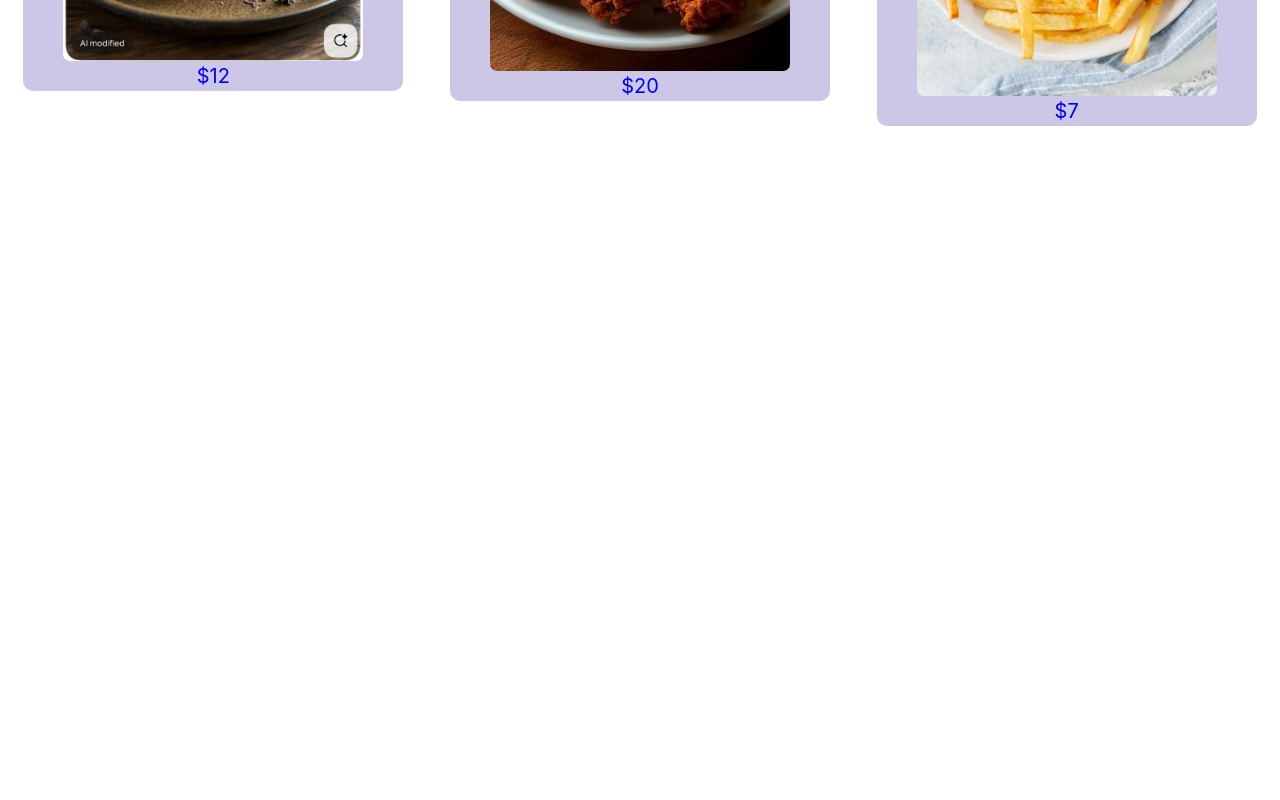
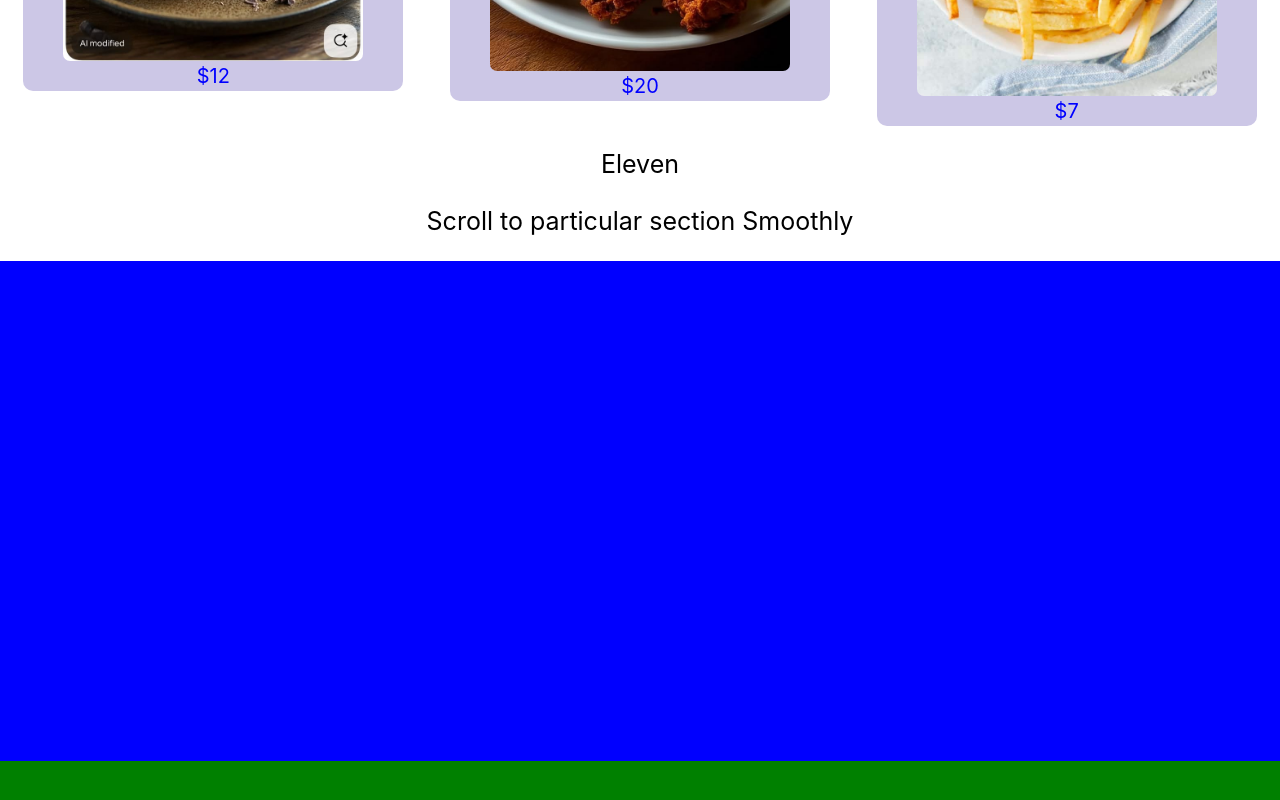
Before and after one commit to heriya-ahmed-dev/React_Intervew_preparation, a React (Vite) app: page / in a window 1280 px wide. Shown: the part 8069-8869 px from the top of the page. Before the commit the page ends 8195 px from the top, so only its background shows below. Built offline with nearby package versions, Linux system fonts and the light colour scheme; no server answers.

Commit message:
Scroll to particular section added

```diff
--- a/src/App.jsx
+++ b/src/App.jsx
@@ -10,6 +10,8 @@ import Search from './Componenets/Search_Automate/Search.jsx';
 import Fetching from './Componenets/UseFeatch/Fetching.jsx';
 import HandleClick from './Componenets/Handle_Click/HandleClick.jsx';
 import RecipeParent from './Componenets/Recipe_items/RecipeParent.jsx';
+import ParticularScroll from './Componenets/Scroll_To_Perticulat_Section/ParticularScroll.jsx';
+
 const App = () => {
   return (
     <div>
@@ -40,6 +42,10 @@ const App = () => {
       <h1 className='text-center text-[25px] m-5'> Ten</h1>
       <h1 className='text-center text-[25px] m-5'>Items Recipe using Props</h1>
      <RecipeParent/>
+     <h1 className='text-center text-[25px] m-5'> Eleven</h1>
+      <h1 className='text-center text-[25px] m-5'>Scroll to particular section Smoothly</h1>
+     <ParticularScroll/>
+
     </div>
   )
 }
--- /dev/null
+++ b/src/Componenets/Scroll_To_Perticulat_Section/Black.jsx
@@ -0,0 +1,11 @@
+import React from 'react'
+
+const Black = () => {
+  return (
+    <div className='bg-[black] h-[500px]' id='black'>
+
+    </div>
+  )
+}
+
+export default Black
--- /dev/null
+++ b/src/Componenets/Scroll_To_Perticulat_Section/Blue.jsx
@@ -0,0 +1,9 @@
+import React from 'react'
+
+const Blue = () => {
+  return (
+    <div className='bg-[blue] h-[500px]' id='blue'></div>
+  )
+}
+
+export default Blue
--- /dev/null
+++ b/src/Componenets/Scroll_To_Perticulat_Section/Green.jsx
@@ -0,0 +1,9 @@
+import React from 'react'
+
+const Green = () => {
+  return (
+    <div className='bg-[green] h-[500px]' id='green'></div>
+  )
+}
+
+export default Green
--- /dev/null
+++ b/src/Componenets/Scroll_To_Perticulat_Section/ParticularScroll.jsx
@@ -0,0 +1,37 @@
+import React from 'react';
+import Black from './Black';
+import Blue from './Blue';
+import Pink from './Pink';
+import Red from './Red';
+import { Link } from 'react-router-dom';
+import Green from './Green';
+const ParticularScroll = () => {
+
+    const ParticularScroll = (id) =>{
+       document.getElementById(id).scrollIntoView({
+        behavior : 'smooth',
+       })
+    }
+
+  return (
+    <div>
+        <div className='fixed top-6 h-[30px] left-0 w-full flex justify-center gap-4 bg-black text-white text-[20px] p-1 z-50'>
+        <button onClick={()=> ParticularScroll('black')}>Black</button>
+        <button onClick={()=> ParticularScroll('red')}>Red</button>
+        <button onClick={()=> ParticularScroll('green')}>Green</button>
+        <button onClick={()=> ParticularScroll('pink')}>Pink</button>
+        <button onClick={()=> ParticularScroll('blue')}>Blue</button>
+        </div>
+        <div>
+            <Blue/>
+            <Green/>
+            <Pink/>
+            <Red/>
+            <Black/>
+        </div>
+
+    </div>
+  )
+}
+
+export default ParticularScroll;
--- /dev/null
+++ b/src/Componenets/Scroll_To_Perticulat_Section/Pink.jsx
@@ -0,0 +1,9 @@
+import React from 'react'
+
+const Pink = () => {
+  return (
+    <div className='bg-[pink] h-[500px]' id='pink'></div>
+  )
+}
+
+export default Pink
--- /dev/null
+++ b/src/Componenets/Scroll_To_Perticulat_Section/Red.jsx
@@ -0,0 +1,9 @@
+import React from 'react'
+
+const Red = () => {
+  return (
+    <div className='bg-[red] h-[500px]' id='red'></div>
+  )
+}
+
+export default Red
```
